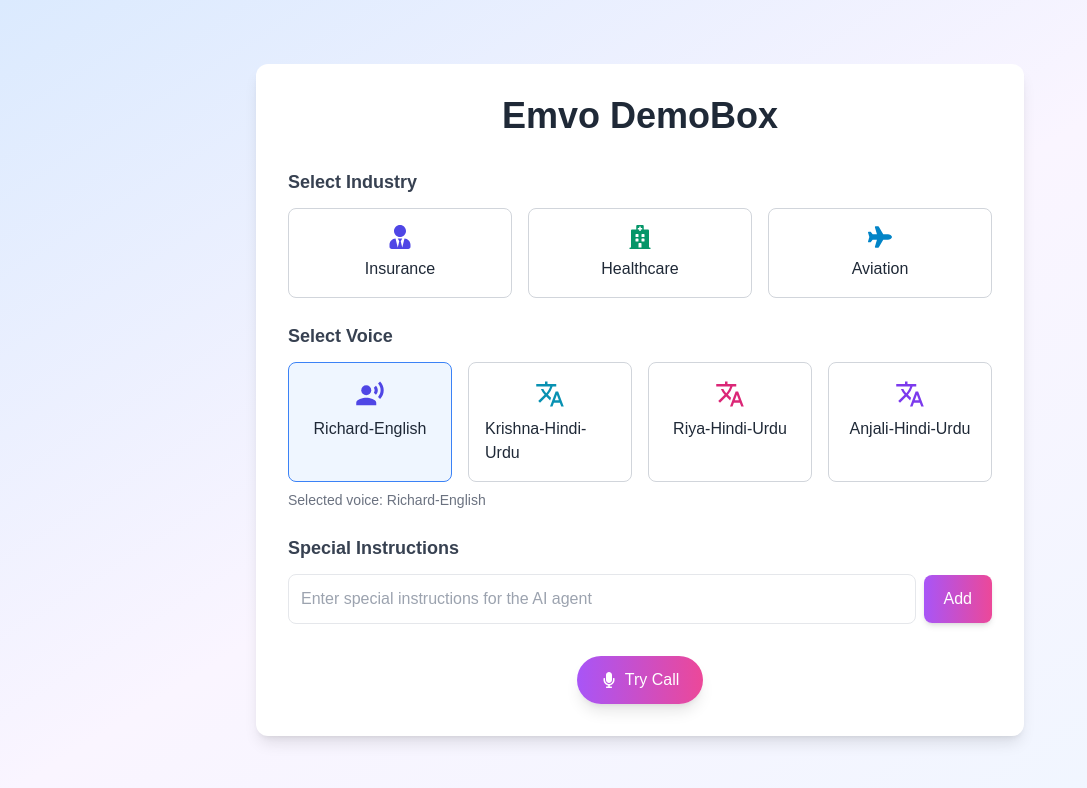
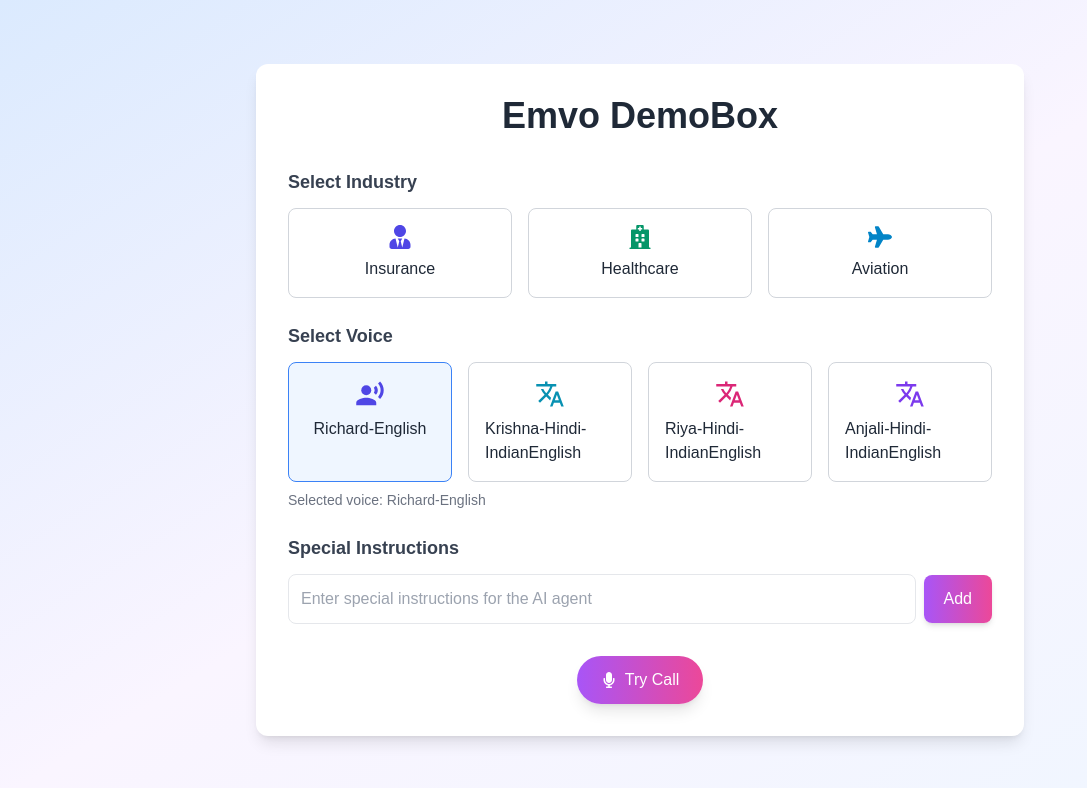
Before and after one commit to anil-sleekitech/Emvo-Demo, a Next.js app: page / in a window 1280 px wide. Shown: the top 788 px of the page, without its empty margins (0-1087 px from the left). Built offline with nearby package versions, Linux system fonts and the light colour scheme.

Commit message:
Update voice labels to reflect Indian English language support

```diff
--- a/src/app/page.tsx
+++ b/src/app/page.tsx
@@ -125,9 +125,9 @@ interface VoiceSelectionProps {
 function VoiceSelection({ voice, setVoice }: VoiceSelectionProps) {
   const voices = [
     { id: "e6fce4ac-da54-43e9-8fb2-66de86f72a5b", label: "Richard-English", icon: <MdRecordVoiceOver size={30} color="#4f46e5" /> },
-    { id: "9f6262e3-1b03-4a0b-9921-50b9cff66a43", label: "Krishna-Hindi-Urdu", icon: <MdOutlineTranslate size={30} color="#0891b2" /> },
-    { id: "c2c5cce4-72ec-4d8b-8cdb-f8a0f6610bd1", label: "Riya-Hindi-Urdu", icon: <MdOutlineTranslate size={30} color="#db2777" /> },
-    { id: "ebae2397-0ba1-4222-9d5b-5313ddeb04b5", label: "Anjali-Hindi-Urdu", icon: <MdOutlineTranslate size={30} color="#7c3aed" /> },
+    { id: "9f6262e3-1b03-4a0b-9921-50b9cff66a43", label: "Krishna-Hindi-IndianEnglish", icon: <MdOutlineTranslate size={30} color="#0891b2" /> },
+    { id: "c2c5cce4-72ec-4d8b-8cdb-f8a0f6610bd1", label: "Riya-Hindi-IndianEnglish", icon: <MdOutlineTranslate size={30} color="#db2777" /> },
+    { id: "ebae2397-0ba1-4222-9d5b-5313ddeb04b5", label: "Anjali-Hindi-IndianEnglish", icon: <MdOutlineTranslate size={30} color="#7c3aed" /> },
   ];
 
   // Set a default voice if none is selected
--- a/src/config/voices.ts
+++ b/src/config/voices.ts
@@ -6,17 +6,17 @@ export const voices = [
   },
   {
     id: "9f6262e3-1b03-4a0b-9921-50b9cff66a43",
-    label: "Krishna-Hindi-Urdu",
+    label: "Krishna-Hindi-IndianEnglish",
     introduction: "I am Krishna, an AI assistant fluent in Hindi and Urdu."
   },
   {
     id: "c2c5cce4-72ec-4d8b-8cdb-f8a0f6610bd1",
-    label: "Riya-Hindi-Urdu",
+    label: "Riya-Hindi-IndianEnglish",
     introduction: "I am Riya, an AI assistant fluent in Hindi and Urdu."
   },
   {
     id: "ebae2397-0ba1-4222-9d5b-5313ddeb04b5",
-    label: "Anjali-Hindi-Urdu",
+    label: "Anjali-Hindi-IndianEnglish",
     introduction: "I am Anjali, an AI assistant fluent in Hindi and Urdu."
   },
 ];
```
